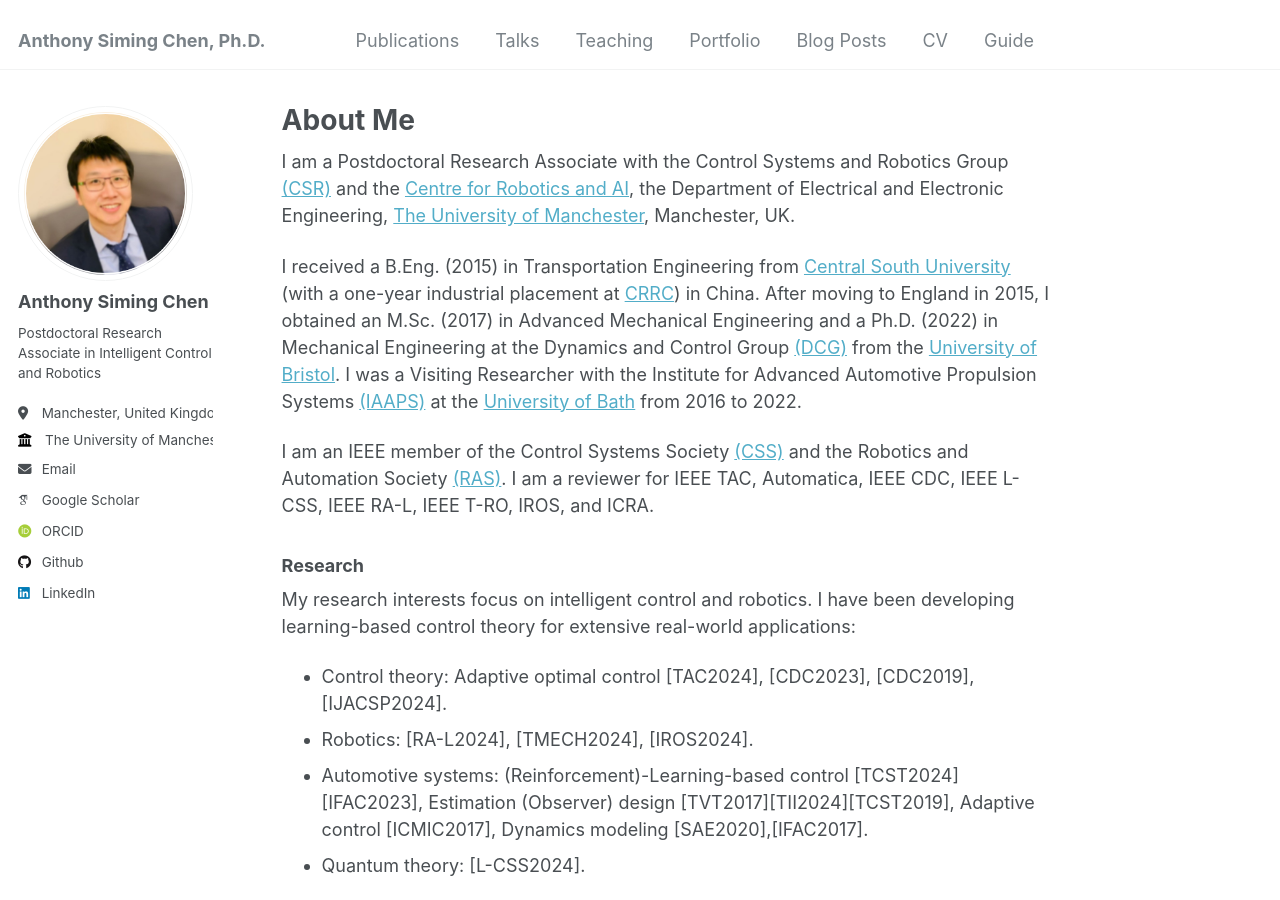
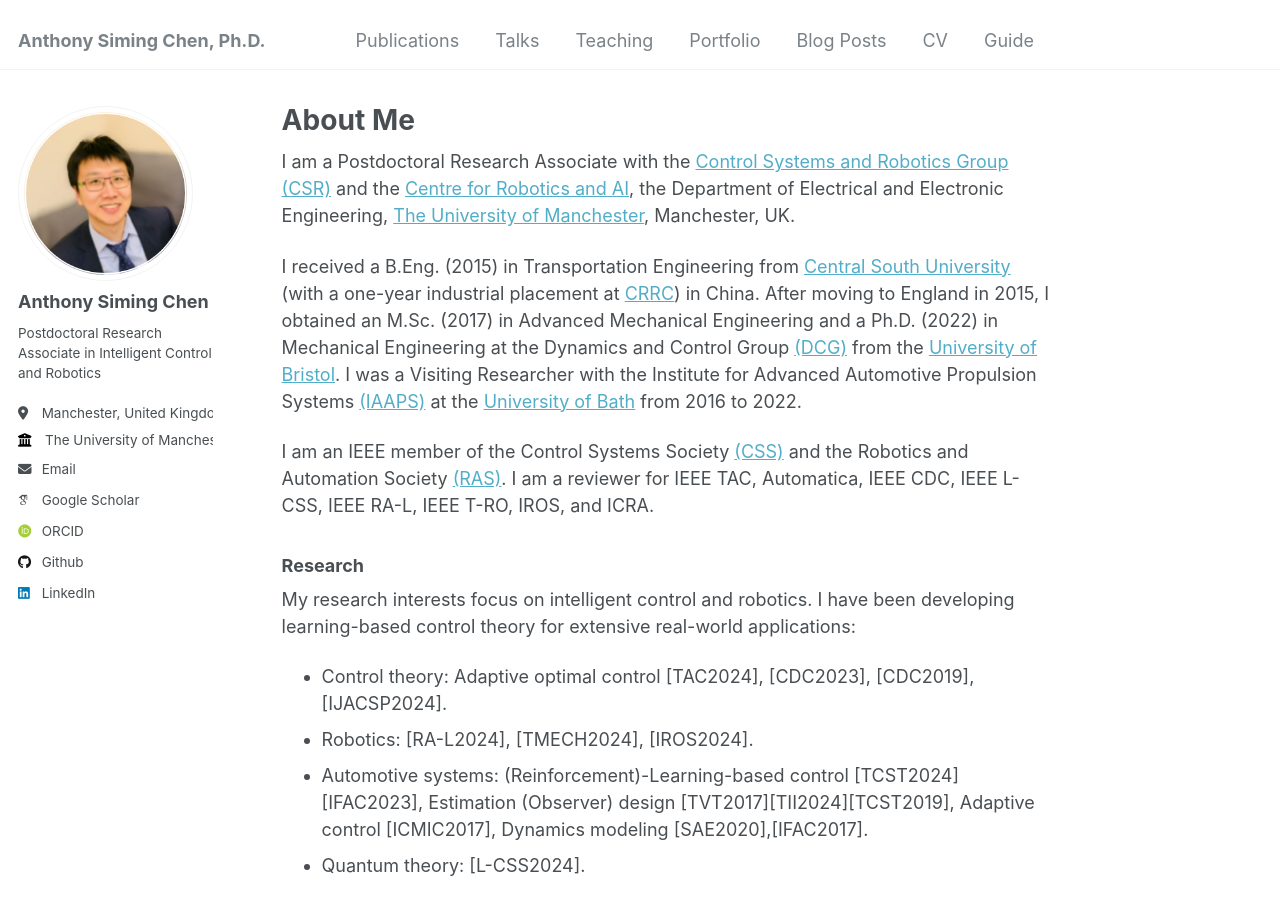
Before and after one commit to Anthony-S-Chen/Anthony-S-Chen.github.io, a Jekyll site: the page built from _pages/about.md, in a window 1280 px wide and 900 px high. Built offline with Jekyll 4.4.1, drawn with Linux system fonts in a browser that asks for light colours; some web fonts are replaced.

```diff
--- a/_pages/about.md
+++ b/_pages/about.md
@@ -7,7 +7,7 @@ redirect_from:
   - /about.html
 ---
 
-I am a Postdoctoral Research Associate with the Control Systems and Robotics Group [(CSR)](https://uom-csrgroup.uk/) and the [Centre for Robotics and AI](https://www.robotics.manchester.ac.uk/), the Department of Electrical and Electronic Engineering, [The University of Manchester](https://www.manchester.ac.uk), Manchester, UK.
+I am a Postdoctoral Research Associate with the [Control Systems and Robotics Group (CSR)](https://uom-csrgroup.uk/) and the [Centre for Robotics and AI](https://www.robotics.manchester.ac.uk/), the Department of Electrical and Electronic Engineering, [The University of Manchester](https://www.manchester.ac.uk), Manchester, UK.
 
 I received a B.Eng. (2015) in Transportation Engineering from [Central South University](https://en.csu.edu.cn/) (with a one-year industrial placement at [CRRC](https://www.crrcgc.cc/en/)) in China. After moving to England in 2015, I obtained an M.Sc. (2017) in Advanced Mechanical Engineering and a Ph.D. (2022) in Mechanical Engineering at the Dynamics and Control Group [(DCG)](https://www.bristol.ac.uk/engineering/research/dynamicscontrol/) from the [University of Bristol](https://www.bristol.ac.uk/). I was a Visiting Researcher with the Institute for Advanced Automotive Propulsion Systems [(IAAPS)](https://iaaps.co.uk/) at the [University of Bath](https://www.bath.ac.uk/) from 2016 to 2022.
 
```
